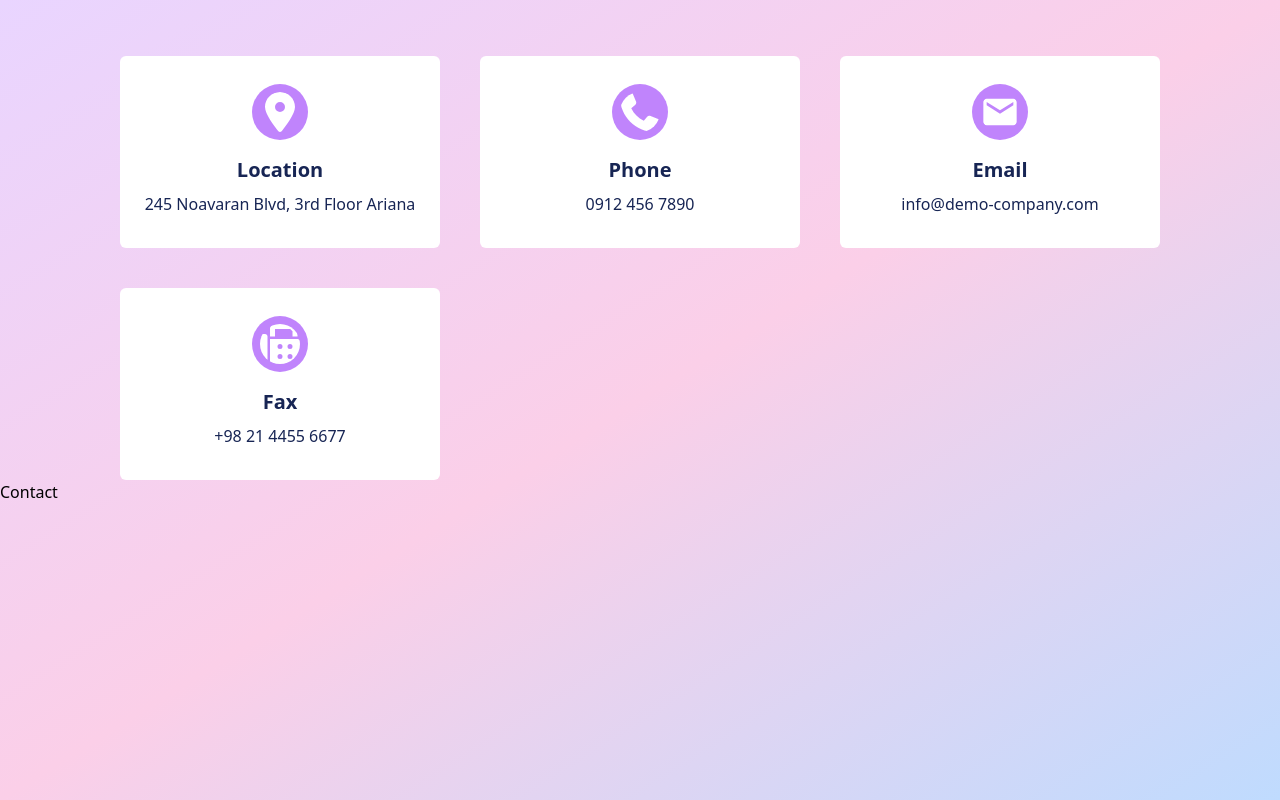
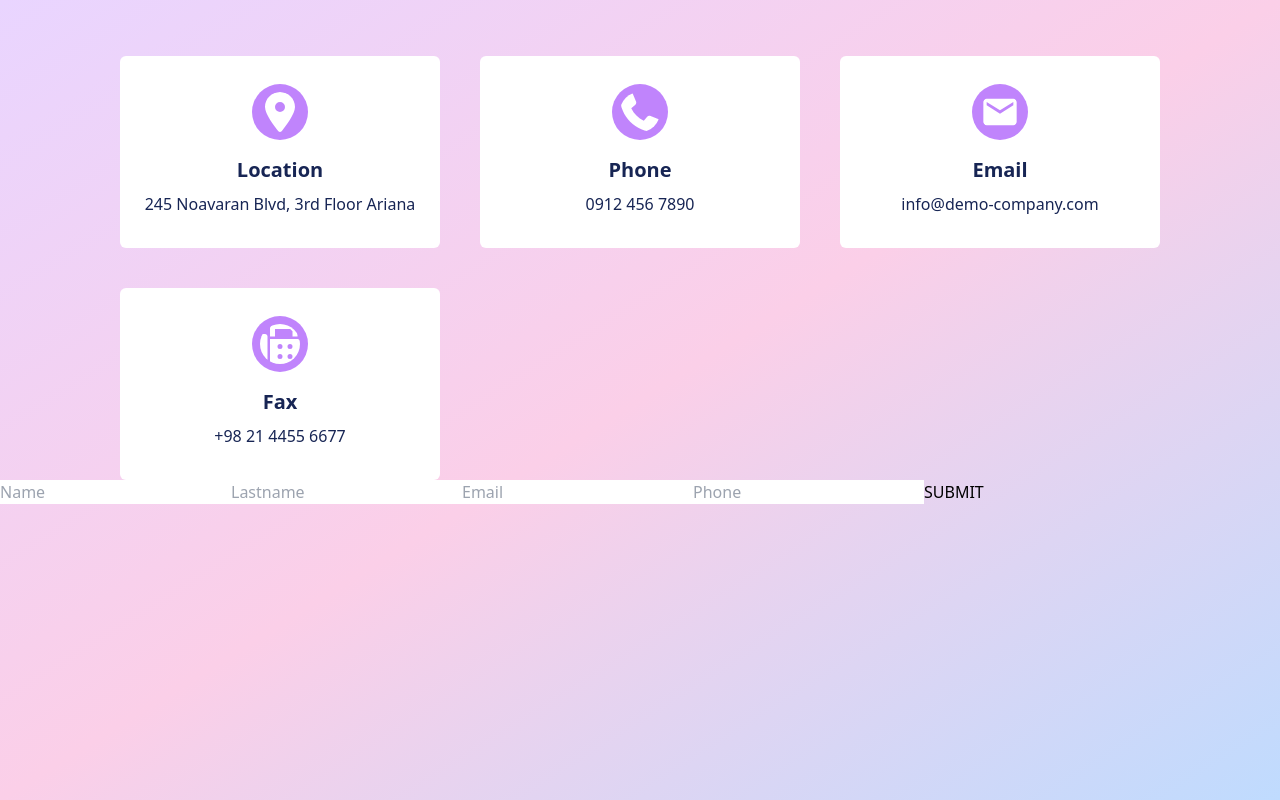
Before and after one commit to Faezeh-adbii/Contact_Info, a React (Vite) app: page / in a window 1280 px wide. Built offline with nearby package versions, Linux system fonts and the light colour scheme.

Commit message:
build inputs.map and Form state

```diff
--- a/src/Components/Contact.jsx
+++ b/src/Components/Contact.jsx
@@ -1,9 +1,34 @@
-import React from 'react'
+import { useState } from "react";
 
+const inputs = [
+  { type: "text", name: "Name", placeholder: "Name" },
+  { type: "text", name: "Lastname", placeholder: "Lastname" },
+  { type: "email", name: "Email", placeholder: "Email" },
+  { type: "number", name: "Phone", placeholder: "Phone" },
+];
 function Contact() {
+  const [Form, setForm] = useState({
+    Name: "",
+    Lastname: "",
+    Email: "",
+    Phone: "",
+  });
+
   return (
-    <div>Contact</div>
-  )
+    <div>
+      <form>
+        {inputs.map((input) => (
+          <input
+            type={input.type}
+            name={input.name}
+            placeholder={input.placeholder}
+            value={Form[input.name]}
+          />
+        ))}
+        <button>SUBMIT</button>
+      </form>
+    </div>
+  );
 }
 
-export default Contact
+export default Contact;
```
